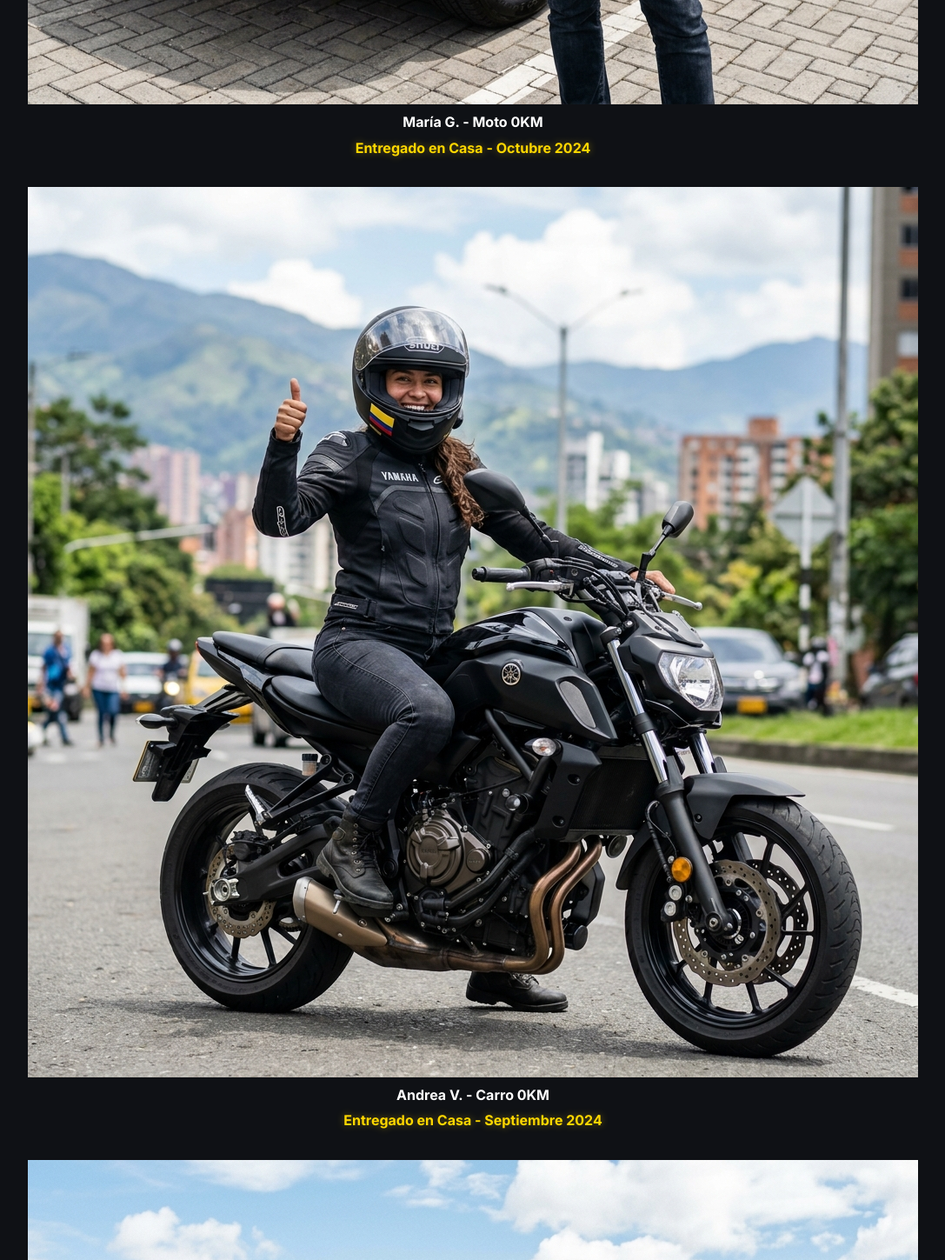
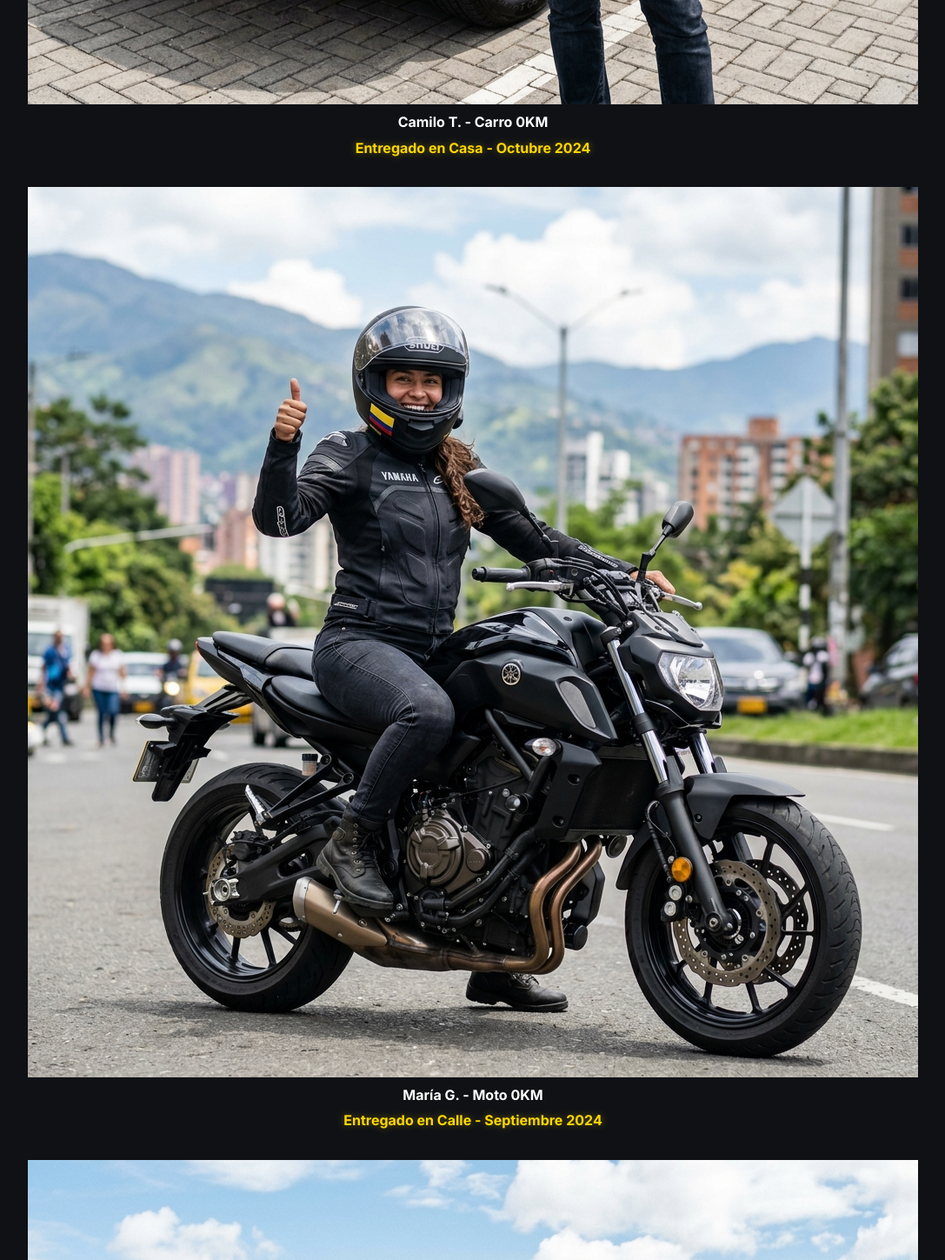
Before and after one commit to raizelmanada-ops/rifas, a Next.js app: page / in a window 1280 px wide. Shown: the part 3420-4869 px from the top of the page at 87% size, without its empty margins (96-1183 px from the left). Built offline with nearby package versions, Linux system fonts and the light colour scheme; no server answers; the database is empty.

Commit message:
Swap winner images and texts

```diff
--- a/src/app/page.tsx
+++ b/src/app/page.tsx
@@ -316,18 +316,18 @@ export default function Home() {
 
         <div className="grid grid-cols-1 md:grid-cols-3 gap-8">
           <div className="bg-black/40 border border-white/5 rounded-xl overflow-hidden hover:border-accent/40 transition-colors shadow-lg">
-            <img src="/images/winner1.jpg" alt="Ganadora moto" className="w-full h-48 object-cover object-center" />
+            <img src="/images/winner1.jpg" alt="Ganador carro" className="w-full h-48 object-cover object-center" />
             <div className="p-4 text-center">
-              <p className="text-lg font-bold text-white mb-1 uppercase">María G. - Moto 0KM</p>
+              <p className="text-lg font-bold text-white mb-1 uppercase">Camilo T. - Carro 0KM</p>
               <p className="text-[10px] text-accent font-bold uppercase tracking-wider">Entregado en Casa - Octubre 2024</p>
             </div>
           </div>
 
           <div className="bg-black/40 border border-white/5 rounded-xl overflow-hidden hover:border-accent/40 transition-colors shadow-lg">
-            <img src="/images/winner2.jpg" alt="Ganadora carro" className="w-full h-48 object-cover object-center" />
+            <img src="/images/winner2.jpg" alt="Ganadora moto" className="w-full h-48 object-cover object-center" />
             <div className="p-4 text-center">
-              <p className="text-lg font-bold text-white mb-1 uppercase">Andrea V. - Carro 0KM</p>
-              <p className="text-[10px] text-accent font-bold uppercase tracking-wider">Entregado en Casa - Septiembre 2024</p>
+              <p className="text-lg font-bold text-white mb-1 uppercase">María G. - Moto 0KM</p>
+              <p className="text-[10px] text-accent font-bold uppercase tracking-wider">Entregado en Calle - Septiembre 2024</p>
             </div>
           </div>
 
```
